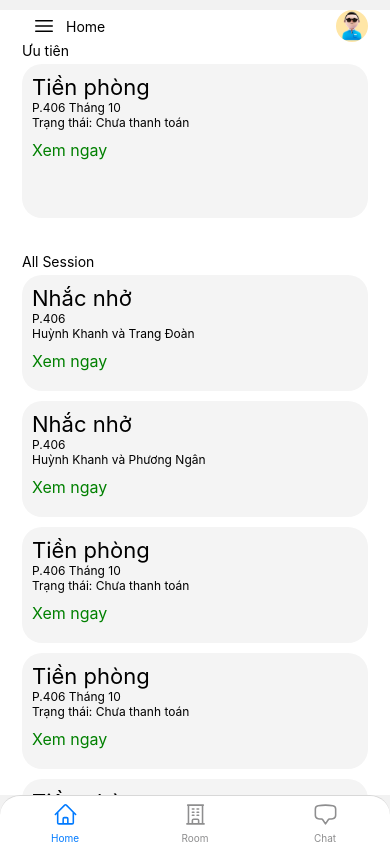
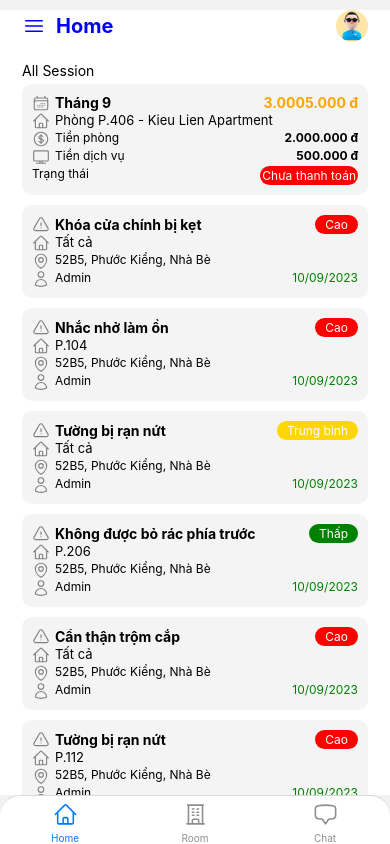
Before and after one commit to Khanhpro1250/room-management, a React Native app in the folder mobile/: screen /Home in a window 390 px wide. Built offline with nearby package versions, Linux system fonts and the light colour scheme.

Commit message:
mobile: split announcement to rentcost and announcement component

```diff
--- a/mobile/src/components/Announcement.tsx
+++ b/mobile/src/components/Announcement.tsx
@@ -1,19 +1,31 @@
 import { View, Text } from "react-native";
 import React from "react";
 import { TouchableOpacity } from "react-native-gesture-handler";
+import {
+  ExclamationTriangleIcon,
+  HomeIcon,
+  MapPinIcon,
+  UserIcon,
+  UsersIcon,
+} from "react-native-heroicons/outline";
 interface Props {
   title: String;
   room: String;
+  address: String;
+  user: String;
   status: String;
+  date: String;
+  priority: String;
 }
 export default function Announcement(props) {
   return (
+    <TouchableOpacity>
       <View
         style={{
           flex: 1,
           backgroundColor: "#F4F4F4",
-        borderRadius: 20,
-        height: 150,
+          borderRadius: 10,
+          height: 130,
           marginVertical: 5,
         }}
       >
@@ -24,13 +36,64 @@ export default function Announcement(props) {
             marginVertical: 10,
           }}
         >
-        <Text style={{ fontSize: 22 }}>{props.title}</Text>
-        <Text style={{ fontSize: 12 }}>{props.room}</Text>
-        <Text style={{ fontSize: 12 }}>{props.status}</Text>
-        <TouchableOpacity style={{ marginVertical: 10 }}>
-          <Text style={{ fontSize: 16, color: "green" }}>Xem ngay</Text>
-        </TouchableOpacity>
+          <View
+            style={{ flexDirection: "row", justifyContent: "space-between" }}
+          >
+            <View
+              style={{
+                flexDirection: "row",
+                justifyContent: "center",
+
+                alignItems: "center",
+              }}
+            >
+              <ExclamationTriangleIcon
+                color={"grey"}
+                size={18}
+                style={{ marginEnd: 5 }}
+              />
+              <Text style={{ fontSize: 14, fontWeight: "bold" }}>
+                {props.title}
+              </Text>
+            </View>
+            <Text
+              style={{
+                fontSize: 12,
+                color: "white",
+                backgroundColor:
+                  props.priority === "Cao"
+                    ? "red"
+                    : props.priority === "Trung bình"
+                    ? "gold"
+                    : "green",
+                borderRadius: 10,
+                paddingVertical: 2,
+                paddingHorizontal: 10,
+              }}
+            >
+              {props.priority}
+            </Text>
+          </View>
+          <View style={{ flexDirection: "row" }}>
+            <HomeIcon stroke={"grey"} size={18} style={{ marginEnd: 5 }} />
+            <Text style={{ fontSize: 13 }}>{props.room}</Text>
+          </View>
+
+          <View style={{ flexDirection: "row" }}>
+            <MapPinIcon stroke={"grey"} size={18} style={{ marginEnd: 5 }} />
+            <Text style={{ fontSize: 12 }}>{props.address}</Text>
+          </View>
+          <View
+            style={{ flexDirection: "row", justifyContent: "space-between" }}
+          >
+            <View style={{ flexDirection: "row" }}>
+              <UserIcon stroke={"grey"} size={18} style={{ marginEnd: 5 }} />
+              <Text style={{ fontSize: 12 }}>{props.user}</Text>
+            </View>
+            <Text style={{ fontSize: 12, color: "green" }}>{props.date}</Text>
           </View>
         </View>
+      </View>
+    </TouchableOpacity>
   );
 }
--- /dev/null
+++ b/mobile/src/components/RentCost.tsx
@@ -0,0 +1,102 @@
+import { View, Text } from "react-native";
+import React from "react";
+import { TouchableOpacity } from "react-native-gesture-handler";
+import {
+  CalendarDaysIcon,
+  CurrencyDollarIcon,
+  HomeIcon,
+  TvIcon,
+} from "react-native-heroicons/outline";
+interface Props {
+  title: String;
+  room: String;
+  status: String;
+}
+export default function RentCost(props) {
+  return (
+    <TouchableOpacity>
+      <View
+        style={{
+          flex: 1,
+          backgroundColor: "#F4F4F4",
+          borderRadius: 10,
+          height: 130,
+          marginVertical: 5,
+        }}
+      >
+        <View
+          style={{
+            marginHorizontal: 10,
+            justifyContent: "center",
+            marginVertical: 10,
+          }}
+        >
+          <View
+            style={{ flexDirection: "row", justifyContent: "space-between" }}
+          >
+            <View style={{ flexDirection: "row" }}>
+              <CalendarDaysIcon
+                stroke={"grey"}
+                size={18}
+                style={{ marginEnd: 5 }}
+              />
+              <Text style={{ fontSize: 14, fontWeight: "bold" }}>Tháng 9</Text>
+            </View>
+            <Text style={{ fontSize: 14, fontWeight: "bold", color: "orange" }}>
+              3.0005.000 đ
+            </Text>
+          </View>
+          <View style={{ flexDirection: "row" }}>
+            <HomeIcon stroke={"grey"} size={18} style={{ marginEnd: 5 }} />
+
+            <Text style={{ fontSize: 13 }}>
+              Phòng P.406 - Kieu Lien Apartment
+            </Text>
+          </View>
+          <View
+            style={{ flexDirection: "row", justifyContent: "space-between" }}
+          >
+            <View style={{ flexDirection: "row" }}>
+              <CurrencyDollarIcon
+                stroke={"grey"}
+                size={18}
+                style={{ marginEnd: 5 }}
+              />
+              <Text style={{ fontSize: 12 }}>Tiền phòng</Text>
+            </View>
+
+            <Text style={{ fontSize: 12, fontWeight: "bold" }}>
+              2.000.000 đ
+            </Text>
+          </View>
+          <View
+            style={{ flexDirection: "row", justifyContent: "space-between" }}
+          >
+            <View style={{ flexDirection: "row" }}>
+              <TvIcon stroke={"grey"} size={18} style={{ marginEnd: 5 }} />
+              <Text style={{ fontSize: 12 }}>Tiền dịch vụ</Text>
+            </View>
+
+            <Text style={{ fontSize: 12, fontWeight: "bold" }}>500.000 đ</Text>
+          </View>
+          <View
+            style={{ flexDirection: "row", justifyContent: "space-between" }}
+          >
+            <Text style={{ fontSize: 12 }}>Trạng thái</Text>
+            <Text
+              style={{
+                fontSize: 12,
+                color: "white",
+                backgroundColor: "red",
+                borderRadius: 10,
+                padding: 2,
+              }}
+            >
+              Chưa thanh toán
+            </Text>
+          </View>
+        </View>
+      </View>
+    </TouchableOpacity>
+  );
+}
--- a/mobile/src/screens/HomeScreen.tsx
+++ b/mobile/src/screens/HomeScreen.tsx
@@ -8,6 +8,7 @@ import {
 } from "react-native";
 import React from "react";
 import { Bars3Icon } from "react-native-heroicons/outline";
+import RentCost from "../components/RentCost";
 import Announcement from "../components/Announcement";
 
 export default function HomeScreen() {
@@ -27,11 +28,19 @@ export default function HomeScreen() {
             flexDirection: "row",
             justifyContent: "space-between",
             alignItems: "center",
+            marginBottom: 20,
           }}
         >
-          <View style={{ flexDirection: "row", alignItems: "center" }}>
-            <Bars3Icon style={{ marginHorizontal: 10 }} stroke={"black"} />
-            <Text>Home</Text>
+          <View
+            style={{
+              flexDirection: "row",
+              alignItems: "center",
+            }}
+          >
+            <Bars3Icon style={{ marginEnd: 10 }} stroke={"blue"} />
+            <Text style={{ fontSize: 20, fontWeight: "bold", color: "blue" }}>
+              Home
+            </Text>
           </View>
           <Image
             source={require("../../assets/profile.jpg")}
@@ -40,54 +49,58 @@ export default function HomeScreen() {
         </View>
         {/* content */}
         <View style={{ flex: 1 }}>
-          {/* Top content */}
-          <View
-            style={{
-              flex: 1,
-              marginBottom: 30,
-              justifyContent: "center",
-            }}
-          >
-            <Text>Ưu tiên</Text>
-            <Announcement
-              title="Tiền phòng"
-              room="P.406 Tháng 10"
-              status="Trạng thái: Chưa thanh toán"
-            />
-          </View>
           {/* Bottom content */}
-          <View style={{ flex: 3 }}>
+          <View style={{ flex: 1 }}>
             <Text>All Session</Text>
             <ScrollView>
+              <RentCost title="Bóng đèn bị hỏng" room="P.406" />
               <Announcement
-                title="Nhắc nhở"
-                room="P.406"
-                status="Huỳnh Khanh và Trang Đoàn"
+                title="Khóa cửa chính bị kẹt"
+                room="Tất cả"
+                address="52B5, Phước Kiểng, Nhà Bè"
+                user="Admin"
+                date="10/09/2023"
+                priority="Cao"
               />
               <Announcement
-                title="Nhắc nhở"
-                room="P.406"
-                status="Huỳnh Khanh và Phương Ngân"
+                title="Nhắc nhở làm ồn"
+                room="P.104"
+                address="52B5, Phước Kiểng, Nhà Bè"
+                user="Admin"
+                date="10/09/2023"
+                priority="Cao"
               />
               <Announcement
-                title="Tiền phòng"
-                room="P.406 Tháng 10"
-                status="Trạng thái: Chưa thanh toán"
+                title="Tường bị rạn nứt"
+                room="Tất cả"
+                address="52B5, Phước Kiểng, Nhà Bè"
+                user="Admin"
+                date="10/09/2023"
+                priority="Trung bình"
               />
               <Announcement
-                title="Tiền phòng"
-                room="P.406 Tháng 10"
-                status="Trạng thái: Chưa thanh toán"
+                title="Không được bỏ rác phía trước"
+                room="P.206"
+                address="52B5, Phước Kiểng, Nhà Bè"
+                user="Admin"
+                date="10/09/2023"
+                priority="Thấp"
               />
               <Announcement
-                title="Tiền phòng"
-                room="P.406 Tháng 10"
-                status="Trạng thái: Chưa thanh toán"
+                title="Cẩn thận trộm cắp"
+                room="Tất cả"
+                address="52B5, Phước Kiểng, Nhà Bè"
+                user="Admin"
+                date="10/09/2023"
+                priority="Cao"
               />
               <Announcement
-                title="Tiền phòng"
-                room="P.406 Tháng 10"
-                status="Trạng thái: Chưa thanh toán"
+                title="Tường bị rạn nứt"
+                room="P.112"
+                address="52B5, Phước Kiểng, Nhà Bè"
+                user="Admin"
+                date="10/09/2023"
+                priority="Cao"
               />
             </ScrollView>
           </View>
```
Lines whose indentation alone changed are shown as unchanged.
